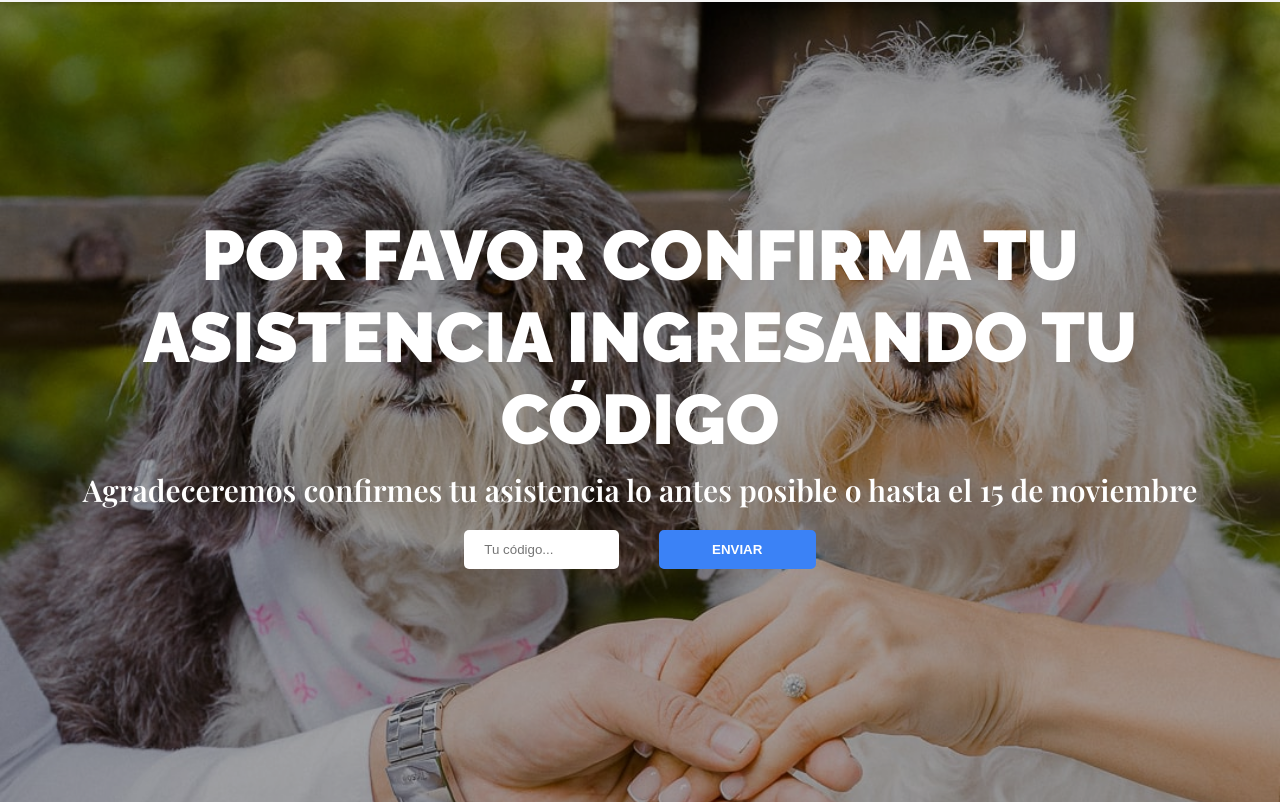
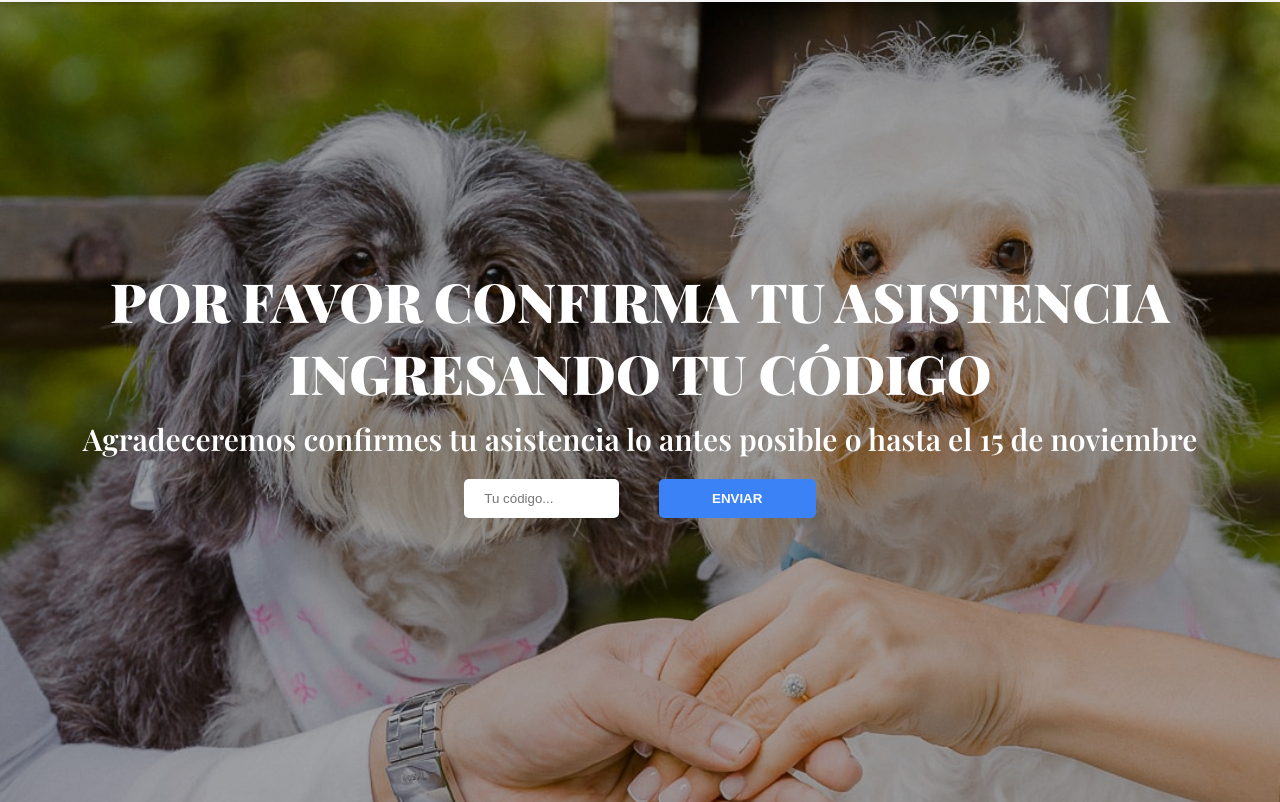
Before and after one commit to Jhoel24/invitacion_boda_2022, a React (Vite) app: page / in a window 1280 px wide. Shown: the part 2834-3636 px from the top of the page. Built offline with nearby package versions, Linux system fonts and the light colour scheme.

Commit message:
dimensiones arregladas

```diff
--- a/src/components/Formulario.jsx
+++ b/src/components/Formulario.jsx
@@ -5,29 +5,19 @@ import axios from 'axios'
 import Spinner from './Spinner'
 
 const Titulo = styled.h2`
-    /* font-family: 'Great Vibes', cursive; */
+    font-family: 'Playfair Display', serif;
     text-align: center;
     margin: 0;
-    font-size: 7rem;
+    font-size: 5.4rem;
     position: relative;
     white-space: none;
     text-transform: uppercase;
     color: white;
     font-weight: 900;
     @media (max-width: 768px){
-        font-size: 3rem;
-    }
-    img {
+        font-size: 2.5rem;
         position: absolute;
-        width: 200px;
-        height: 40px;
-        bottom: -1rem;
-        left: 50%;
-        transform: translateX(-50%);
-        @media (max-width: 768px){
-            width: 130px;
-            height: 25px;
-        }
+        top: 6.5rem;
     }
 `
 
```
